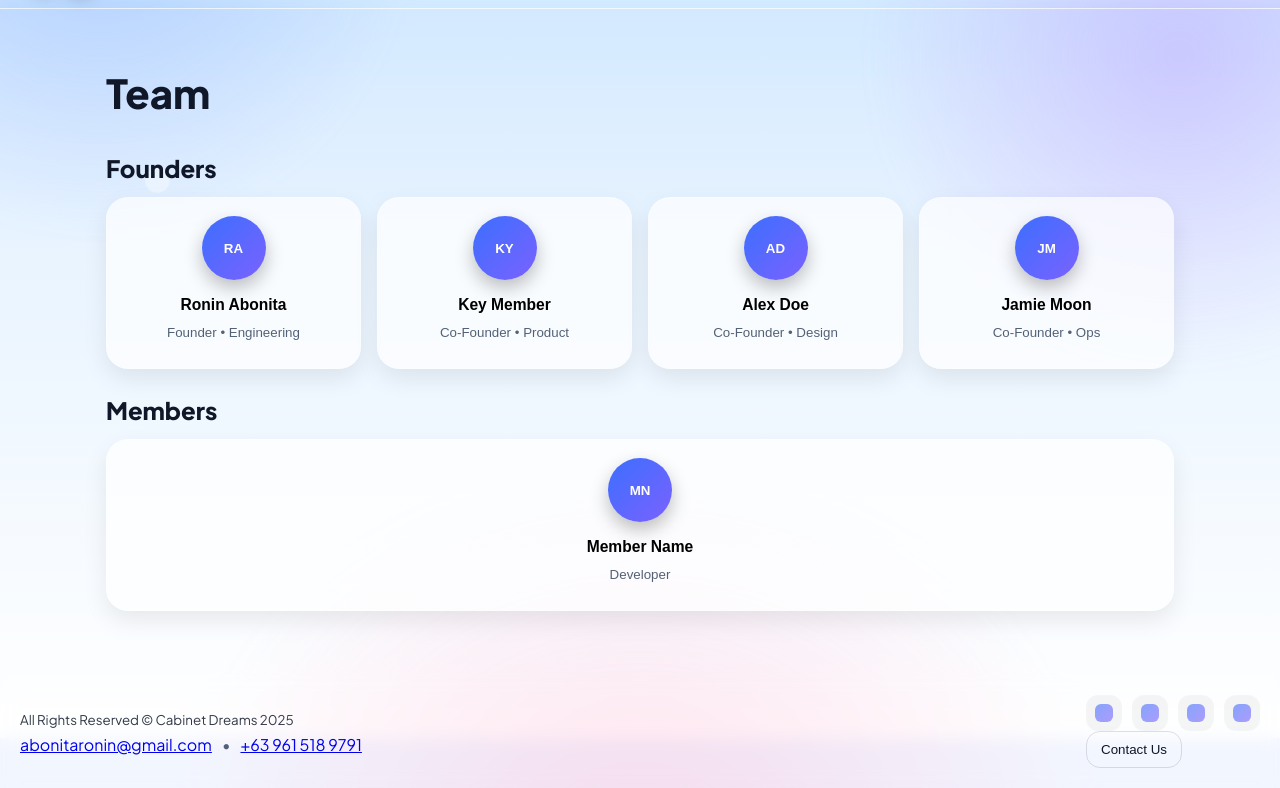
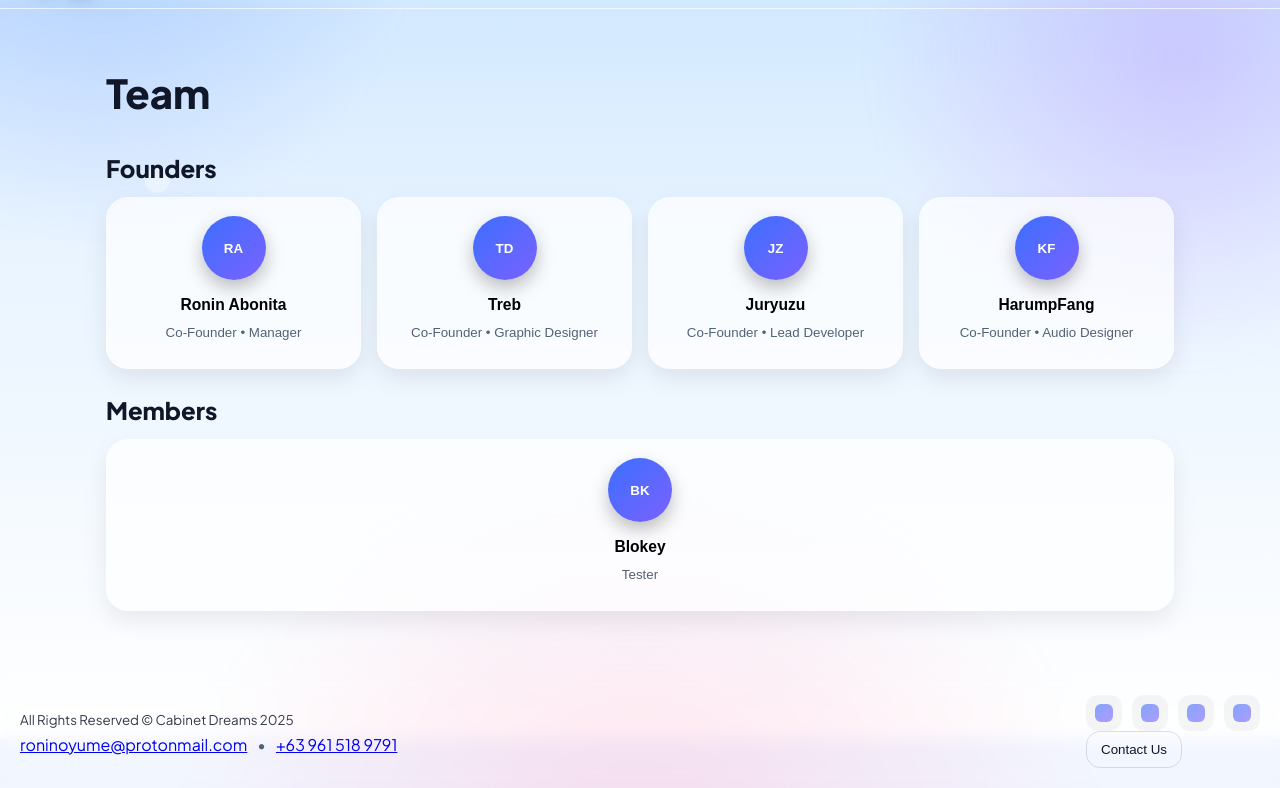
Before and after one commit to roninoyume-neurotech/Cabinet-Dreams, a plain HTML site: page members.html in a window 1280 px wide. Shown: the part 62-850 px from the top of the page. Drawn offline with Linux system fonts and the light colour scheme.

Commit message:
Final Push

```diff
--- a/members.html
+++ b/members.html
@@ -40,28 +40,28 @@
           data-bio="Computer Engineering student; full-stack, graphics, and systems." type="button">
           <div class="avatar">RA</div>
           <h3>Ronin Abonita</h3>
-          <p class="role">Founder • Engineering</p>
+          <p class="role">Co-Founder • Manager</p>
         </button>
 
         <button class="orb person" data-name="Key Member" data-role="Co-Founder • Product"
           data-bio="Product strategy, UX writing, and user research." type="button">
-          <div class="avatar">KY</div>
-          <h3>Key Member</h3>
-          <p class="role">Co-Founder • Product</p>
+          <div class="avatar">TD</div>
+          <h3>Treb</h3>
+          <p class="role">Co-Founder • Graphic Designer</p>
         </button>
 
         <button class="orb person" data-name="Alex Doe" data-role="Co-Founder • Design"
           data-bio="Visual design, brand, and motion." type="button">
-          <div class="avatar">AD</div>
-          <h3>Alex Doe</h3>
-          <p class="role">Co-Founder • Design</p>
+          <div class="avatar">JZ</div>
+          <h3>Juryuzu</h3>
+          <p class="role">Co-Founder • Lead Developer</p>
         </button>
 
         <button class="orb person" data-name="Jamie Moon" data-role="Co-Founder • Ops"
           data-bio="Delivery, partnerships, and community." type="button">
-          <div class="avatar">JM</div>
-          <h3>Jamie Moon</h3>
-          <p class="role">Co-Founder • Ops</p>
+          <div class="avatar">KF</div>
+          <h3>HarumpFang</h3>
+          <p class="role">Co-Founder • Audio Designer</p>
         </button>
       </div>
 
@@ -69,9 +69,9 @@
       <div class="orbit-grid no-shift">
         <button class="orb person" data-name="Member Name" data-role="Developer"
           data-bio="Frontend and data viz enthusiast." type="button">
-          <div class="avatar">MN</div>
-          <h3>Member Name</h3>
-          <p class="role">Developer</p>
+          <div class="avatar">BK</div>
+          <h3>Blokey</h3>
+          <p class="role">Tester</p>
         </button>
         <!-- (No "+" add slots; admin-only adds) -->
       </div>
@@ -82,7 +82,7 @@
     <div class="footer-left">
       <small>All Rights Reserved © Cabinet Dreams <span data-year></span></small>
       <div class="contact-inline">
-        <a href="mailto:abonitaronin@gmail.com">abonitaronin@gmail.com</a>
+        <a href="mailto:roninoyume@protonmail.com">roninoyume@protonmail.com</a>
         <span aria-hidden>•</span>
         <a href="tel:+639615189791">+63 961 518 9791</a>
       </div>
```
Also changed, not shown: contact.html (+2 -2 lines), index.html (+1 -1 lines), projects.html (+1 -1 lines).
